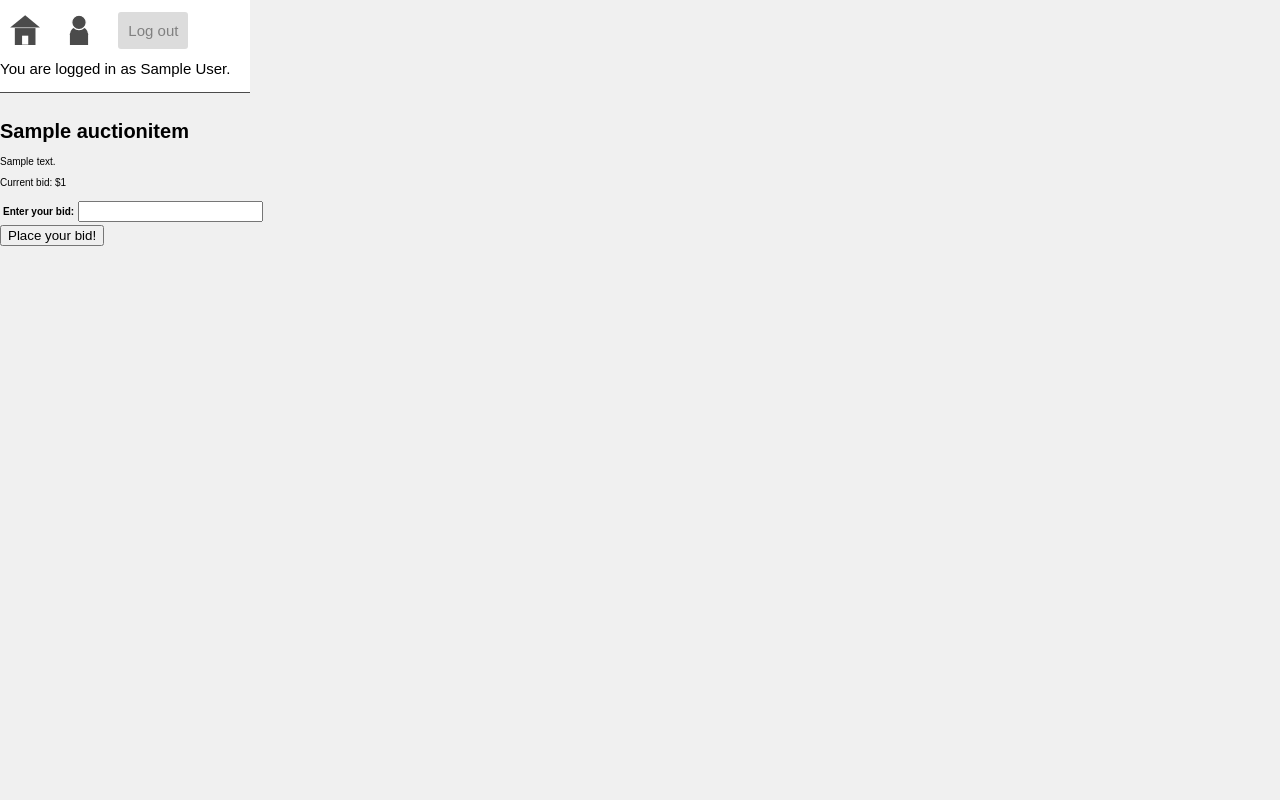
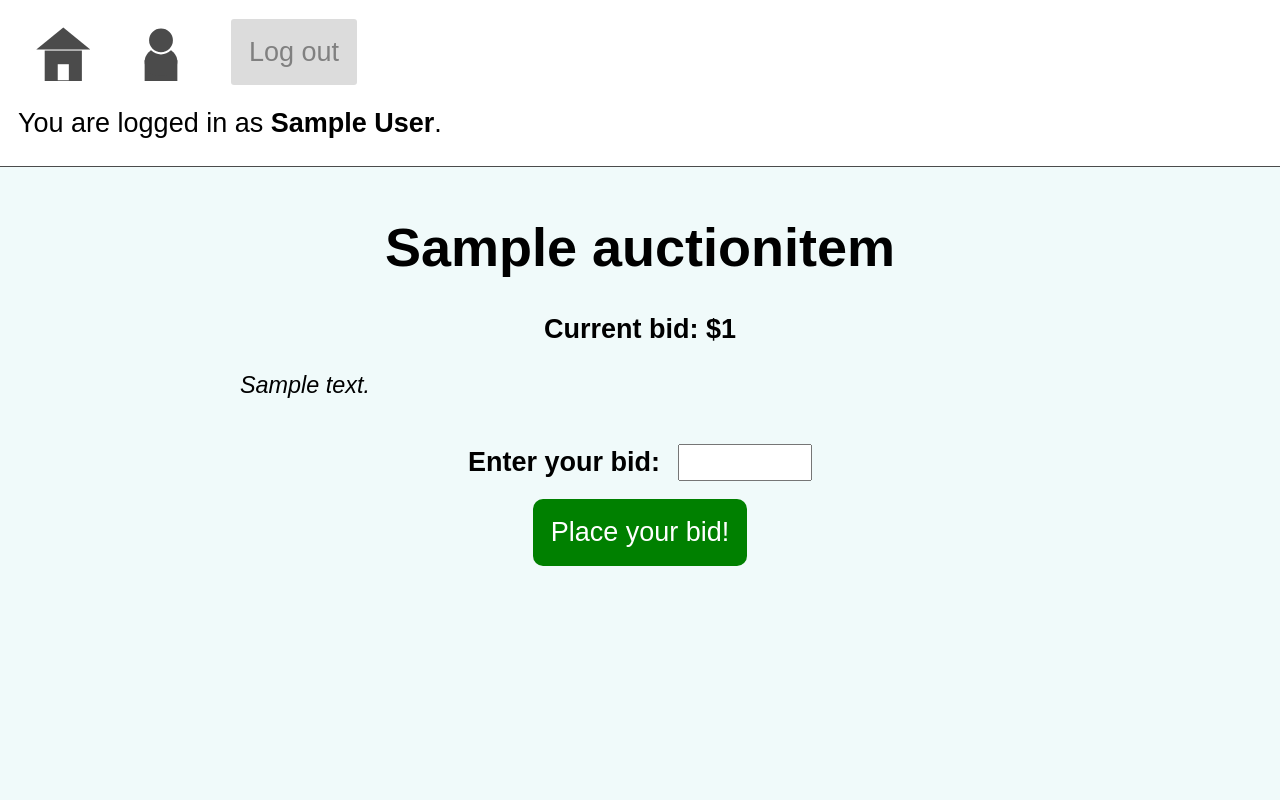
Before and after one commit to mjsorrenti/mjsauction, a Django app: page /bidding/item/1 in a window 1280 px wide. Run offline with Django 3.2, Linux system fonts and the light colour scheme; a user stored in the database is signed in; tables that the repository leaves empty hold one stand-in row (values such as "Sample post").

Commit message:
major style updates

```diff
--- a/bidding/static/css/styles.css
+++ b/bidding/static/css/styles.css
@@ -1,24 +1,33 @@
 html {
     font-family: Arial, sans-serif;
-    font-size: 10px;
+    font-size: 18px;
+}
+
+/* Shrink the base font size on small screen widths */
+@media (max-width: 400px) {
+    html {
+        font-size: 10px;
+    }
 }
 
 body {
-    min-width: 250px;
+    min-width: 20rem;
     margin: 0 auto;
-    background-color: rgb(240, 240, 240);
+    background-color: rgb(240, 250, 250);
 }
 
+/* Fix the header at the top of the screen */
 header {
     font-size: 1.5rem;
-
     border-bottom: solid rgb(75, 75, 75) 1px;
     background-color: white;
     position: fixed;
     top: 0px;
-    min-width: 250px;
+    width: 100%;
+    padding: 0 1rem;
 }
 
+/* Manage layout and spacing of header icons and buttons */
 header ul {
     padding: 0;
     list-style: none;
@@ -26,34 +35,147 @@ header ul {
 
 header ul li {
     display: inline-block;
-    padding: 0 10px;
 }
 
 header img {
-    width: 30px;
+    width: 3rem;
     vertical-align: middle;
 }
 
-a[href*=login] {
-    padding: 10px;
-    background-color: red;
+header a {
+    padding: 1rem;
     border-radius: 3px;
     text-decoration: none;
-    color: white;
-    vertical-align: middle;
-
 }
 
-a[href*=logout] {
-    padding: 10px;
-    background-color: gainsboro;
-    border-radius: 3px;
-    text-decoration: none;
-    color: gray;
-    vertical-align: middle;
-
+/* Put a little extra spacing between the icons and the login/out button*/
+header li:last-child {
+    margin-left: 1rem
 }
 
+/* Login/logout button styling */
+header a[href*=login] {
+    background-color: red;
+    color: white;
+}
+
+header a[href*=logout] {
+    background-color: gainsboro;
+    color: gray;
+}
+
+.username {
+    font-weight: bold;
+}
+
+/* Set widths and centering on main section */
 main {
-    margin-top: 120px;
+    padding: 0 1rem;
+    /*width: 100%*/
+    max-width: 800px;
+    margin: 12rem auto; /* Bump down and center the main content so it is initially visible under the header */
+    font-size: 1.5rem; /* Base font for all text */
 }
+
+h1 {
+    font-size: 3rem;
+    text-align: center;
+}
+
+h1 + img {
+    display: block;
+    width: 20rem;
+    margin: 0 auto;
+}
+
+h2 {
+    font-size: 2rem;
+}
+
+/* Style the listing tables */
+table {
+    table-layout: fixed;
+    border-collapse: collapse;
+    margin: 0 auto;
+}
+
+th, td {
+    padding: 1.5rem 1rem;
+    max-width: 25rem;
+    border-bottom: solid rgba(200,200,200,0.5) 1px;
+}
+
+/* Styling for the summary row on the user pages */
+.total-bid td {
+    border: none;
+    font-size: 1.8rem;
+    font-weight: bold;
+}
+
+.total-bid td:first-child {
+    text-align: right;
+}
+
+/* Style the payment button */
+#payment-button {
+    display: block;
+    font-size: 2rem;
+    margin: 2rem;
+    text-decoration: none;
+    color: white;
+    padding: 2rem;
+    background-color: green;
+    border-radius: 10px;
+    text-align: center;
+}
+
+
+/* Styling specific to the item detail pages */
+h1 + p {
+    text-align: center;
+    font-weight: bold;
+}
+
+p.description {
+    font-size: 1.3rem;
+    font-style: italic;
+    margin-bottom: 2rem;
+}
+
+form th, form td {
+    border: none;
+    padding: 0.5rem;
+}
+
+input {
+    font-size: inherit;
+}
+
+input#id_bid {
+    width: 7rem;
+}
+
+#submit_bid {
+    text-align: center;
+}
+
+#submit_bid input {
+    padding: 1rem;
+    background-color: green;
+    border: none;
+    border-radius: 10px;
+    cursor: pointer;
+    color: white;
+}
+
+
+/* Generic font colors throughout the site */
+.success {
+    color: green;
+    text-align: center;
+}
+
+.warning {
+    color: red;
+    text-align: center;
+}
--- a/bidding/templates/base_generic.html
+++ b/bidding/templates/base_generic.html
@@ -1,7 +1,7 @@
 <!DOCTYPE html>
 <html lang="en">
 <head>
-  {% block title %}<title>BPS Auction</title>{% endblock %}
+    <title>{% block title %}BPS Auction{% endblock %}</title>
     <meta charset="utf-8">
     <meta name="viewport" content="width=device-width, initial-scale=1">
 
@@ -15,10 +15,10 @@
         <ul>
             <li><a href="/"><img src="{% static 'images/home.svg' %}"></a></li>
         {% if user.is_authenticated %}
-            <li><a href="/bidding/userpage"><img src="{% static 'images/user.svg' %}"></a></li>
+            <li><a href="{% url 'user-page' %}"><img src="{% static 'images/user.svg' %}"></a></li>
             <li><a href="{% url 'logout' %}?next={{request.path}}">Log out</a></li>
         </ul>
-            <p>You are logged in as {{user.first_name}} {{user.last_name}}.</p>
+            <p>You are logged in as <span class="username">{{user.first_name}} {{user.last_name}}</span>.</p>
         {% else %}
             <li><a href="{% url 'login' %}?next={{request.path}}">Log in to bid</a></li>
         </ul>
--- a/bidding/templates/bidding/auctionitem_detail.html
+++ b/bidding/templates/bidding/auctionitem_detail.html
@@ -1,18 +1,30 @@
 {% extends "base_generic.html" %}
+
+{% block title %}{{auctionitem.name}}{% endblock %}
 
 {% block content %}
 
     <h1>{{auctionitem.name}}</h1>
 
-    <p>{{auctionitem.description}}</p>
 
+
+    {% if acceptedbid %}
+    <p class="success">Current bid: ${{auctionitem.current_bid}}</p>
+    <p class="success">Your bid has been accepted!</p>
+    {% else %}
     <p>Current bid: ${{auctionitem.current_bid}}</p>
+    {% endif %}
+
+    <p class="description">{{auctionitem.description}}</p>
 
     {% if lowbid %}
-        <p>Your bid must be higher than the current bid!</p>
+        <p class="warning">Your bid must be higher than the current bid!</p>
     {% endif %}
 
-    {% if not auctionitem.bidding_open %}
+    {% if acceptedbid %}
+        <p></p>
+
+    {% elif not auctionitem.bidding_open %}
         <p>Bidding is closed on this item.</p>
 
     {% elif user.is_authenticated %}
@@ -20,9 +32,11 @@
         {% csrf_token %}
 
         <table>
-        {{form}}
+            {{form}}
+            <tr>
+                <td id="submit_bid" colspan="2"><input type="submit" value="Place your bid!" /></td>
+            </tr>
         </table>
-        <input type="submit" value="Place your bid!" />
 
         </form>
 
--- a/bidding/templates/bidding/bid_accepted.html
+++ b/bidding/templates/bidding/bid_accepted.html
@@ -2,7 +2,7 @@
 
 {% block content %}
 
-    <p>Your bid has been accepted!</p>
+    <p class="success">Your bid has been accepted!</p>
 
 
 {% endblock %}
--- a/bidding/urls.py
+++ b/bidding/urls.py
@@ -7,6 +7,6 @@ urlpatterns = [
     url(r'^$', views.ItemsListView.as_view(), name='items-list'), #Main page should be a list view of all items in the auction
     url(r'^item/(?P<pk>\d+)$', views.item_detail_view, name='item-detail'), #Details page for each auction item
     #url(r'^item/(?P<pk>\d+)/accepted$', views.item_bid_accepted, name='bid-accepted'), #Page to display when a new bid has been accpeted on an item
-    url(r'^userpage$', views.user_page_view, name='user-page'), #Summary page for the logged in user
+    url(r'^userpage/$', views.user_page_view, name='user-page'), #Summary page for the logged in user
 
 ]
--- a/bidding/views.py
+++ b/bidding/views.py
@@ -30,7 +30,7 @@ def item_detail_view(request, pk):
                 item.current_bidder = request.user
                 item.save()
 
-                return render(request, 'bidding/bid_accepted.html')
+                return render(request, 'bidding/auctionitem_detail.html', {'auctionitem':item, 'acceptedbid':True})
 
             else:
                 return render(request, 'bidding/auctionitem_detail.html', {'form':form, 'auctionitem':item, 'lowbid':True})
@@ -43,6 +43,14 @@ def item_detail_view(request, pk):
 
 @login_required
 def user_page_view(request):
+    total_bid=0  #Tally the total currently owed
+    bidding_closed = True  #Assume bidding is closed on all items
     user_high_bids = AuctionItem.objects.filter(current_bidder=request.user)
 
-    return render(request, 'bidding/user_page.html', {'high_bids':user_high_bids})
+    for item in user_high_bids:
+        total_bid += item.current_bid
+        #If bidding is still open on any items, do not show payment info on the summary
+        if item.bidding_open:
+            bidding_closed = False
+
+    return render(request, 'bidding/user_page.html', context={'high_bids':user_high_bids, 'total_bid':total_bid, 'bidding_closed':bidding_closed,})
```
Also changed, not shown: bidding/templates/bidding/auctionitem_list.html (+5 -3 lines), bidding/templates/bidding/user_page.html (+24 -3 lines), templates/registration/logged_out.html (+0 -8 lines), bidding/static/images/BPS.png (added).
